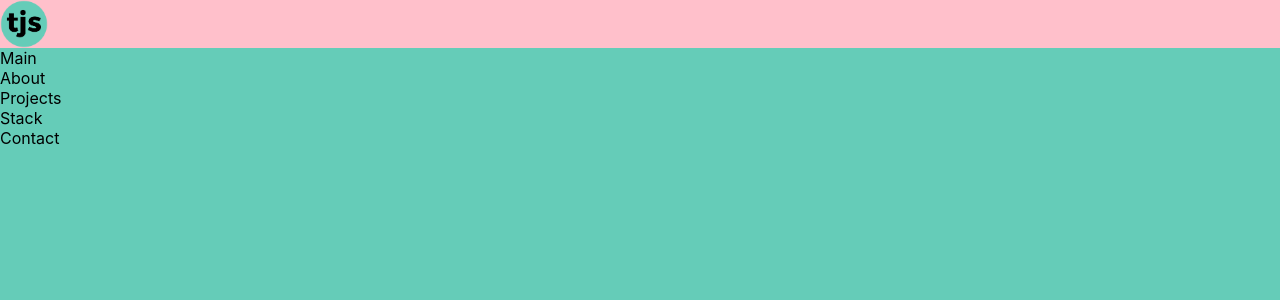
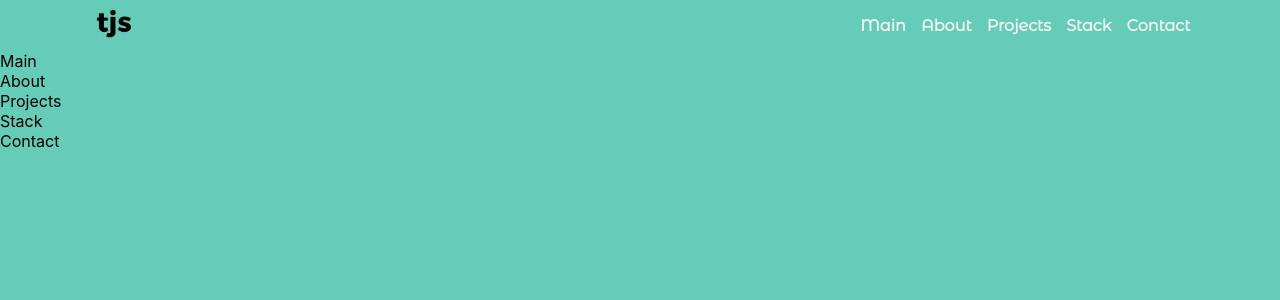
Before and after one commit to tjamesstone/portfolio, a React (Create React App) app: page / in a window 1280 px wide. Shown: the top 300 px of the page. Built offline with nearby package versions, Linux system fonts and the light colour scheme.

Commit message:
Work on header

```diff
--- a/src/components/Header.jsx
+++ b/src/components/Header.jsx
@@ -6,7 +6,13 @@ function Header() {
   return (
     <div className="header">
         <img clasName='logo' src={logo} alt="logo"/>
-
+        <div className="options">
+            <p>Main</p>
+            <p>About</p>
+            <p>Projects</p>
+            <p>Stack</p>
+            <p>Contact</p>
+        </div>
     </div>
   );
 }
--- a/src/components/Header.scss
+++ b/src/components/Header.scss
@@ -3,8 +3,20 @@
 .header{
     display: flex;
     flex-direction: row;
-    background: pink;
+    justify-content: space-between;
+    padding-left: 7%;
+    padding-right: 7%;
     img {
         width: 3rem;
+        height: 3rem;
     }
 }
+.options{
+    display: flex;
+    flex-direction: row;
+    color: $light;
+    width: 30%;
+    justify-content: space-between;
+    font-family: 'Montserrat Alternates', sans-serif;
+    font-weight: bold;
+}
```
